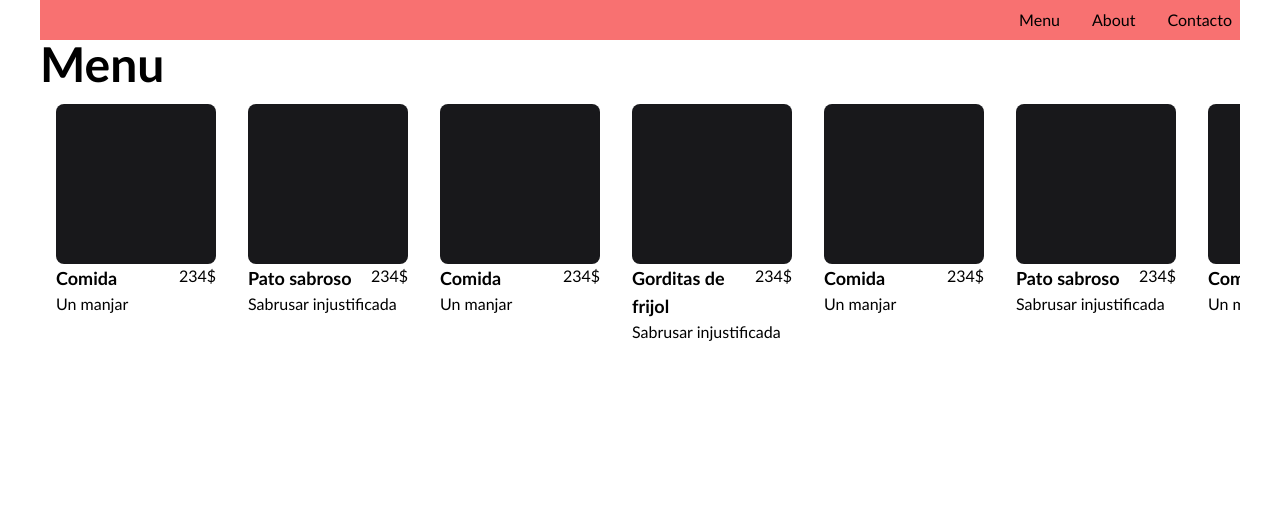
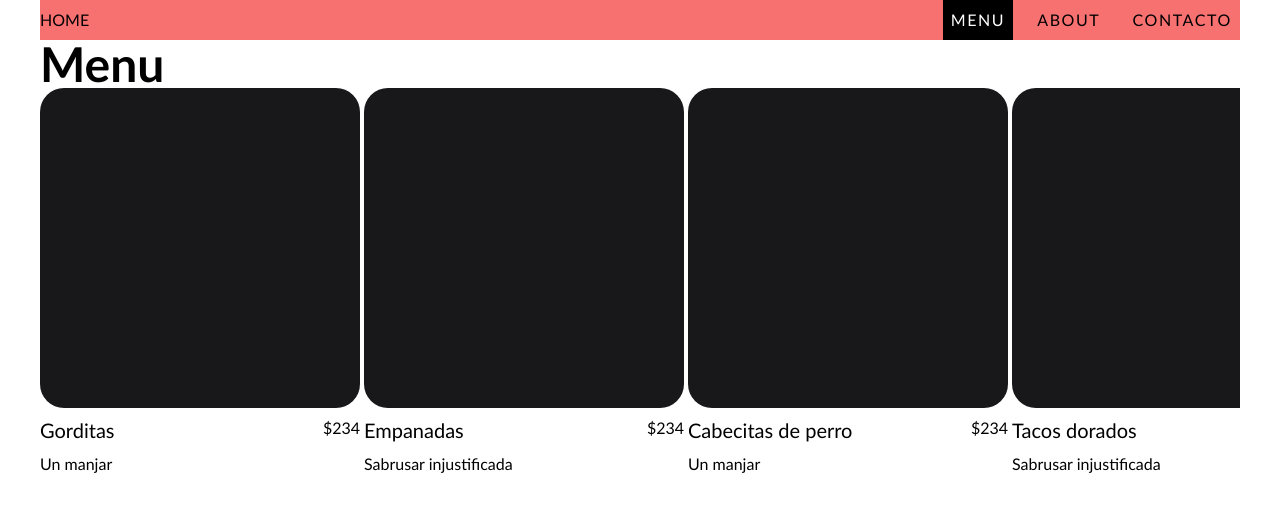
Before and after one commit to kike9978/top-restaurant-page, a website built with webpack: page src/index.html in a window 1280 px wide. Built offline with nearby package versions, Linux system fonts and the light colour scheme.

Commit message:
Fix navigation links

```diff
--- a/src/components/menuItem.js
+++ b/src/components/menuItem.js
@@ -8,10 +8,10 @@ export default function menuItem(headingText, descriptionText, priceValue) {
     const header = document.createElement("div")
     const image = document.createElement("div")
 
-    itemContainer.classList.add("p-4")
-    heading.classList.add("text-lg", "font-bold")
+    heading.classList.add("text-xl")
     header.classList.add("flex", "justify-between")
-    image.classList.add("h-40", "w-40", "bg-zinc-900", "rounded-lg")
+    image.classList.add("size-80", "bg-zinc-900", "rounded-3xl")
+    itemContainer.classList.add("flex", "flex-col", "gap-2")
 
     header.appendChild(heading)
     header.appendChild(price)
@@ -23,7 +23,7 @@ export default function menuItem(headingText, descriptionText, priceValue) {
 
     heading.innerText = headingText;
     description.innerText = descriptionText;
-    price.innerText = priceValue + "$";
+    price.innerText = "$" + priceValue;
 
     return itemContainer;
 }
--- a/src/data/menuData.js
+++ b/src/data/menuData.js
@@ -1,26 +1,26 @@
 export const menuData = [
     {
-        title: "Comida",
+        title: "Gorditas",
         description: "Un manjar",
         price: 234
     },
     {
-        title: "Pato sabroso",
+        title: "Empanadas",
         description: "Sabrusar injustificada",
         price: 234
     },
     {
-        title: "Comida",
+        title: "Cabecitas de perro",
         description: "Un manjar",
         price: 234
     },
     {
-        title: "Gorditas de frijol",
+        title: "Tacos dorados",
         description: "Sabrusar injustificada",
         price: 234
     },
     {
-        title: "Comida",
+        title: "Picadas",
         description: "Un manjar",
         price: 234
     },
--- a/src/index.js
+++ b/src/index.js
@@ -1,5 +1,4 @@
-// import Pompis from "./page-load";
-import TabMenu from "./tab-menu";
+import Nav from "./nav";
 import About from "./about";
 import Contact from "./contact";
 import Menu from "./menu";
@@ -11,58 +10,46 @@ const main = document.createElement("main")
 
 main.classList.add("w-full")
 
-const tabMenu = TabMenu()
+const tabMenu = Nav()
 content.appendChild(tabMenu)
 content.appendChild(main)
 
 const [menu, about, contact] = [Menu(), About(), Contact()];
 
-// TabMenu().childNodes.forEach(item => {
-//   item.addEventListener("click", (e) => console.log("hola"))
-// })
-
 
 tabMenu.childNodes.forEach(item => {
-  item.addEventListener("click", e => handleTabMenu(e));
+  item.addEventListener("click", e => handleNav(e));
 });
 
-console.log(tabMenu.childNodes)
-
-
-function handleTabMenu(e) {
+console.log(tabMenu.childNodes[1].childNodes)
+function handleNav(e) {
 
   if (e.target.parentNode.getAttribute("tab-active")) {
     return
   }
-  tabMenu.childNodes.forEach(item => {
+  tabMenu.childNodes[1].childNodes.forEach(item => {
     item.setAttribute("tab-active", "")
     item.classList.remove("active")
   })
   e.target.parentNode.setAttribute("tab-active", true)
 
   switch (e.target.innerText) {
-    case "Menu":
+    case "MENU":
       main.replaceChildren(menu)
       e.target.parentNode.classList.add("active")
       break;
-    case "About":
+    case "ABOUT":
       main.replaceChildren(about)
       e.target.parentNode.classList.add("active")
       break;
-    case "Contacto":
+    case "CONTACTO":
       main.replaceChildren(contact)
       e.target.parentNode.classList.add("active")
       break;
     default:
+      console.log(e.target.innerText)
       console.error('No se encontro la opción')
   }
 }
 
 main.appendChild(menu)
-
-
-
-// content.appendChild(Pompis("Hola"))
-// content.appendChild(Pompis("Adios"))
-// content.appendChild(Pompis("Hasta luego"))
-// content.appendChild(Pompis())
--- a/src/menu.js
+++ b/src/menu.js
@@ -7,7 +7,7 @@ const title = H1("Menu");
 const elem = document.createElement("div");
 const menuContainer = document.createElement("div")
 
-menuContainer.classList.add("flex", "overflow-x-auto")
+menuContainer.classList.add("flex", "overflow-x-auto", "no-scrollbar", "gap-1")
 
 elem.appendChild(title);
 elem.appendChild(menuContainer)
@@ -15,7 +15,7 @@ elem.appendChild(menuContainer)
 
 menuData.forEach(item => {
   const menuItem = MenuItem(item.title, item.description, item.price);
-  menuContainer.appendChild(menuItem); // Append each menuItem inside the loop
+  menuContainer.appendChild(menuItem);
 });
 
 export default function Menu() {
--- /dev/null
+++ b/src/nav.js
@@ -0,0 +1,45 @@
+const nav = document.createElement("nav")
+
+nav.classList.add("w-full", "bg-red-400", "flex", "justify-between")
+const tabMenu = document.createElement("ul")
+const logo = document.createElement("button")
+
+tabMenu.classList.add("tabmenu", "flex", "justify-between", "gap-4")
+tabMenu.id = "tab-menu"
+
+
+const menuItems = [
+  { page: "Menu", isActive: true },
+  { page: "About", isActive: false },
+  { page: "Contacto", isActive: false }
+]
+
+logo.innerText = "HOME"
+
+
+nav.appendChild(logo);
+nav.appendChild(tabMenu);
+
+
+menuItems.forEach(item => {
+  const li = document.createElement("li");
+  const btn = document.createElement("button");
+
+
+  li.classList.add("tab-element", "hover:bg-black", "hover:text-white", "cursor-pointer", "tracking-widest")
+  btn.classList.add("p-2")
+
+  btn.innerText = item.page.toUpperCase();
+  li.appendChild(btn)
+  if (item.isActive) {
+    li.setAttribute("tab-active", "true")
+    li.classList.add("active")
+  }
+  tabMenu.appendChild(li);
+})
+
+
+export default function Nav() {
+
+  return nav;
+}
--- a/src/styles/global.css
+++ b/src/styles/global.css
@@ -1,6 +1,22 @@
 @tailwind base;
 @tailwind components;
 @tailwind utilities;
+
+@layer utilities {
+
+  /* Hide scrollbar for Chrome, Safari and Opera */
+  .no-scrollbar::-webkit-scrollbar {
+    display: none;
+  }
+
+  /* Hide scrollbar for IE, Edge and Firefox */
+  .no-scrollbar {
+    -ms-overflow-style: none;
+    /* IE and Edge */
+    scrollbar-width: none;
+    /* Firefox */
+  }
+}
 
 body {
   font-family: 'Gill Sans', 'Gill Sans MT', Calibri, 'Trebuchet MS', sans-serif;
--- a/src/tab-menu.js
+++ /dev/null
@@ -1,30 +0,0 @@
-export default function TabMenu() {
-  const tabMenu = document.createElement("ul")
-  tabMenu.className = "tabmenu"
-  tabMenu.classList.add("w-full", "flex", "justify-end", "gap-4", "bg-red-400")
-  tabMenu.id = "tab-menu"
-  const menuItems = [
-    { page: "Menu", isActive: true },
-    { page: "About", isActive: false },
-    { page: "Contacto", isActive: false }
-  ]
-
-  menuItems.forEach(item => {
-    const li = document.createElement("li");
-    const btn = document.createElement("button");
-
-    li.classList.add("tab-element", "hover:bg-black", "hover:text-white", "cursor-pointer")
-    btn.classList.add("p-2")
-
-    btn.innerText = item.page;
-    li.appendChild(btn)
-    if (item.isActive) {
-      li.setAttribute("tab-active", "true")
-      li.classList.add("hover:bg-black", "hover:text-white")
-    }
-    tabMenu.appendChild(li);
-  })
-
-
-  return tabMenu;
-}
```
